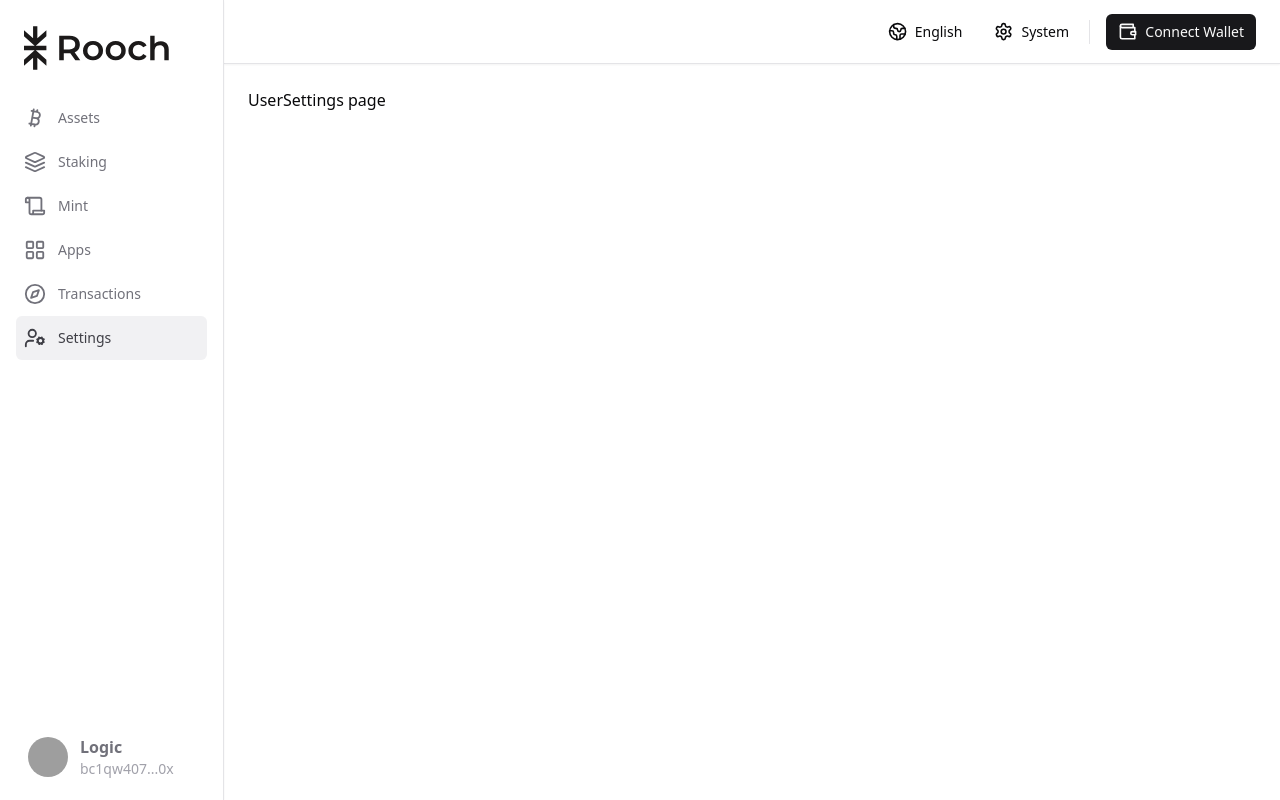
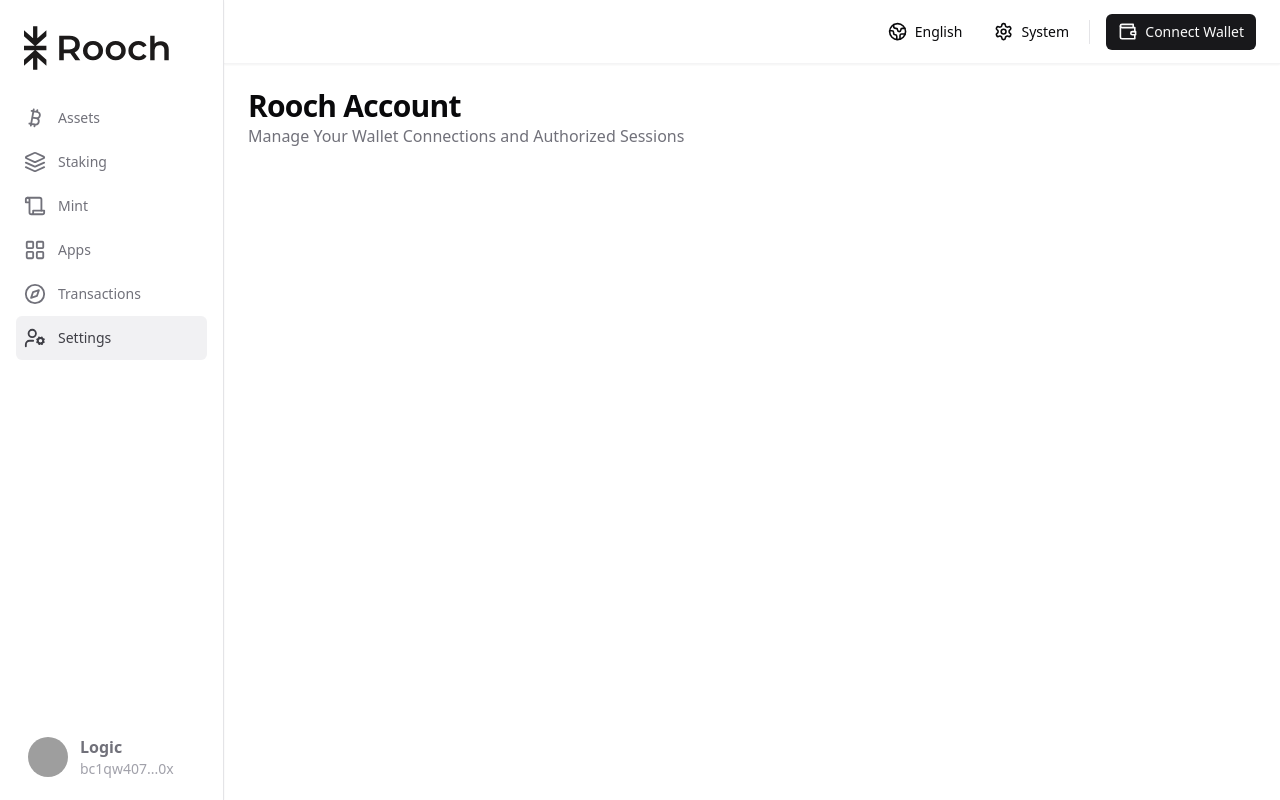
Before and after one commit to rooch-network/rooch-portal-v1, a React (Vite) app: page /settings in a window 1280 px wide. Built offline with nearby package versions, Linux system fonts and the light colour scheme; grey boxes are pictures that could not be loaded.

Commit message:
feat: update the styles of navbar

```diff
--- a/src/(dashboard)/components/main-content.tsx
+++ b/src/(dashboard)/components/main-content.tsx
@@ -5,7 +5,7 @@ import { UserSelfStaking } from "../userSelfStaking/user-self-staking";
 import { UserMintLayout } from "../userMint/user-mint-layout";
 import { UserAppsLayout } from "../userApps/user-apps-layout";
 import { ScrollArea } from "@/components/ui/scroll-area";
-import { UserSettingsLayout } from "../userSettings/user-setting-layout";
+import { UserSettingsLayout } from "../userSettings/user-settings-layout";
 
 export const MainContent = () => {
   return (
--- a/src/(dashboard)/components/navbar.tsx
+++ b/src/(dashboard)/components/navbar.tsx
@@ -3,7 +3,7 @@ import { NavbarItem } from "./navbar-item";
 
 export const Navbar = () => {
   return (
-    <div className="py-4 px-4 md:px-6 h-full flex items-center border-b shadow-sm bg-background">
+    <div className="py-4 px-4 md:px-6 h-full flex items-center border-b border-border/40 shadow-sm bg-background/95 backdrop-blur supports-[backdrop-filter]:bg-background/60">
       <div className="flex items-center justify-between md:justify-end w-full gap-x-2">
         <MobileSidebar />
         <NavbarItem />
--- a/src/(dashboard)/userSettings/user-setting-layout.tsx
+++ /dev/null
@@ -1,3 +0,0 @@
-export const UserSettingsLayout = () => {
-  return <div>UserSettings page</div>;
-};
--- /dev/null
+++ b/src/(dashboard)/userSettings/user-settings-layout.tsx
@@ -0,0 +1,15 @@
+export const UserSettingsLayout = () => {
+  return (
+    <div className="h-full flex-1 flex-col space-y-8 flex">
+      <div className="flex items-center justify-between space-y-2">
+        <span>
+          <h1 className="text-3xl font-bold tracking-tight">Rooch Account</h1>
+          <p className="text-muted-foreground text-wrap">
+            Manage Your Wallet Connections and Authorized Sessions
+          </p>
+        </span>
+      </div>
+      {/* UserAppItem */}
+    </div>
+  );
+};
```
